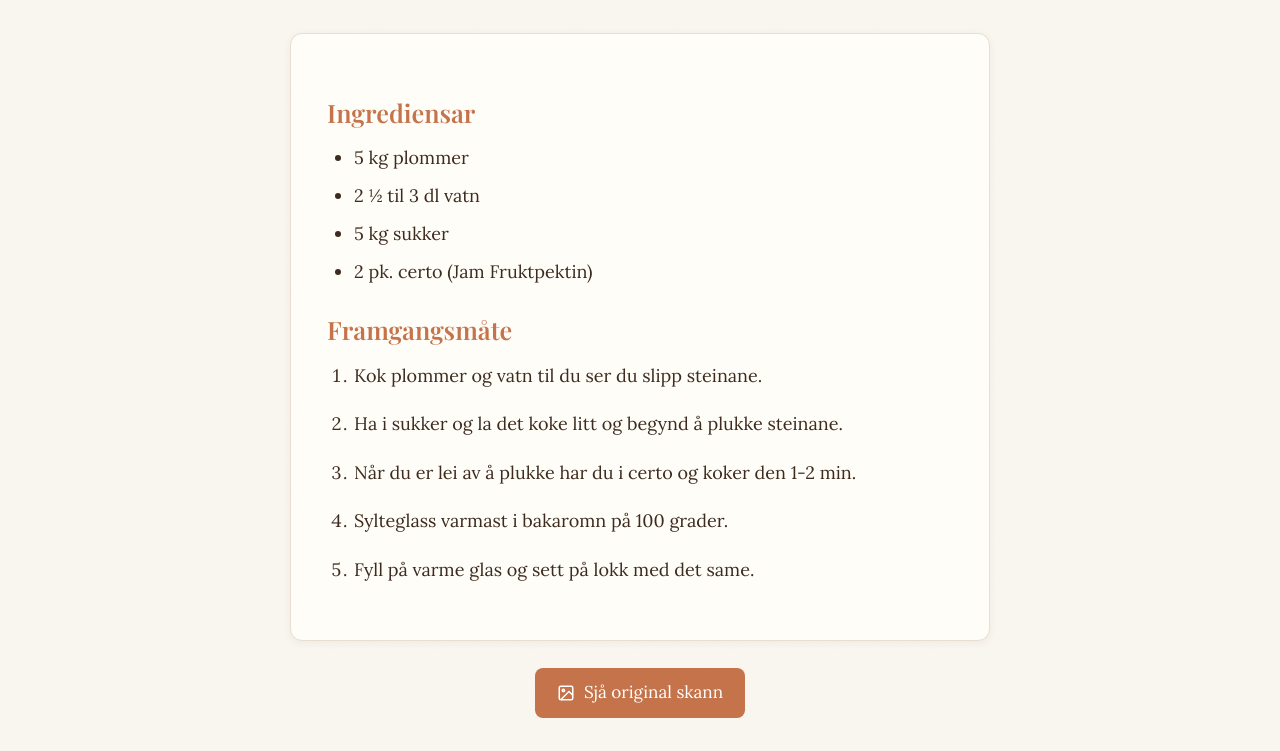
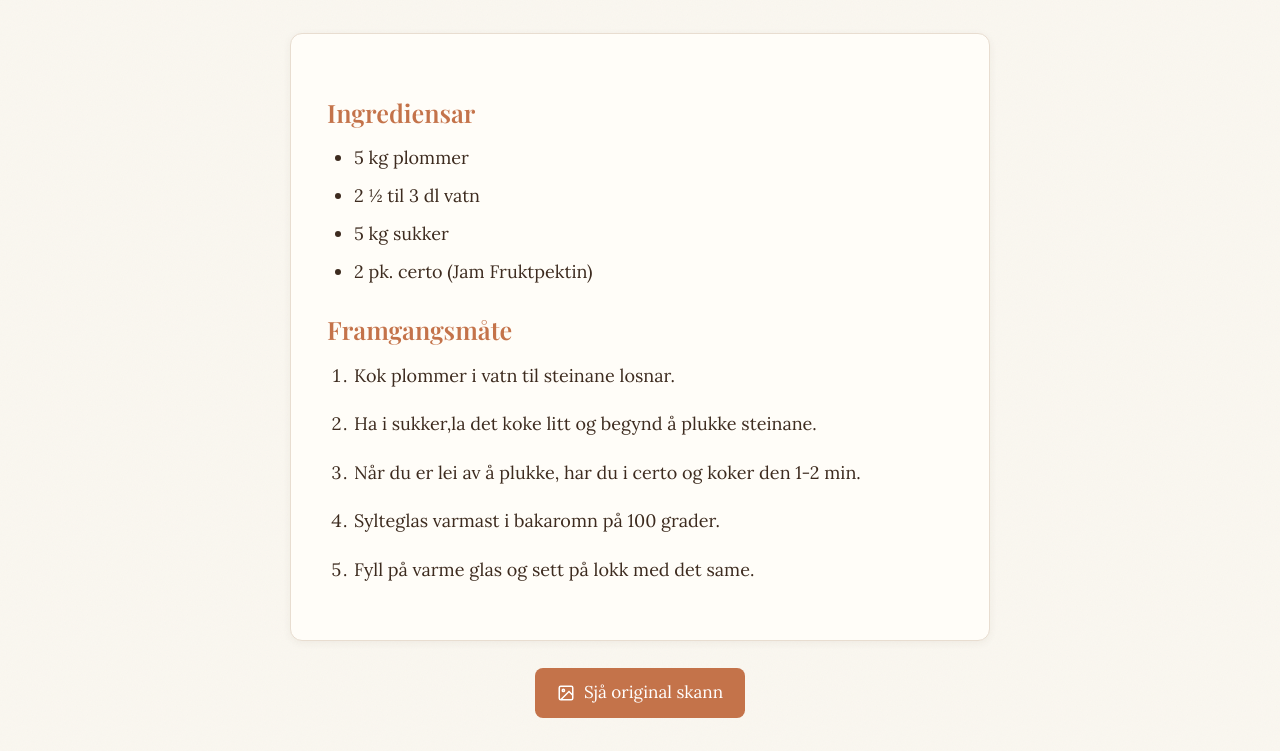
Before and after one commit to petrepa/bestemor-oppskrifter, an Astro site in the folder recipes-site/: page /bestemor-oppskrifter/oppskrifter/plommesylte in a window 1280 px wide. Shown: the part 306-1057 px from the top of the page. Built offline with nearby package versions, Linux system fonts and the light colour scheme; Astro itself is replaced by a stand-in of ours.

Commit message:
Fix typos and improve clarity in recipe steps

```diff
--- a/recipes-site/src/content/oppskrifter/plommesylte.md
+++ b/recipes-site/src/content/oppskrifter/plommesylte.md
@@ -15,12 +15,12 @@ original_skann: "skannar/plommesylte.jpg"
 
 ## Framgangsmåte
 
-1. Kok plommer og vatn til du ser du slipp steinane.
+1. Kok plommer i vatn til steinane losnar.
 
-2. Ha i sukker og la det koke litt og begynd å plukke steinane.
+2. Ha i sukker,la det koke litt og begynd å plukke steinane.
 
-3. Når du er lei av å plukke har du i certo og koker den 1-2 min.
+3. Når du er lei av å plukke, har du i certo og koker den 1-2 min.
 
-4. Sylteglass varmast i bakaromn på 100 grader.
+4. Sylteglas varmast i bakaromn på 100 grader.
 
 5. Fyll på varme glas og sett på lokk med det same.
```
